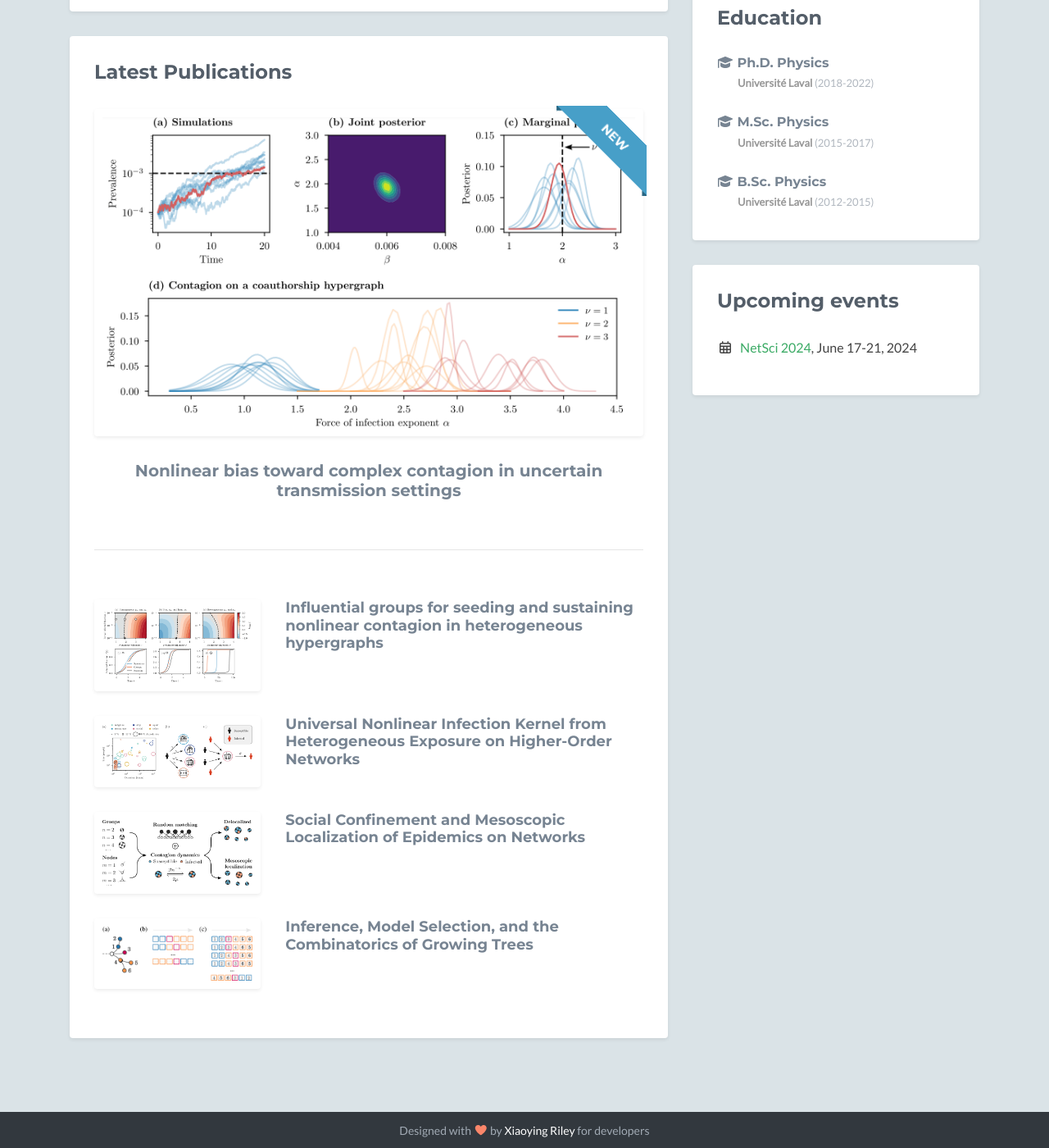
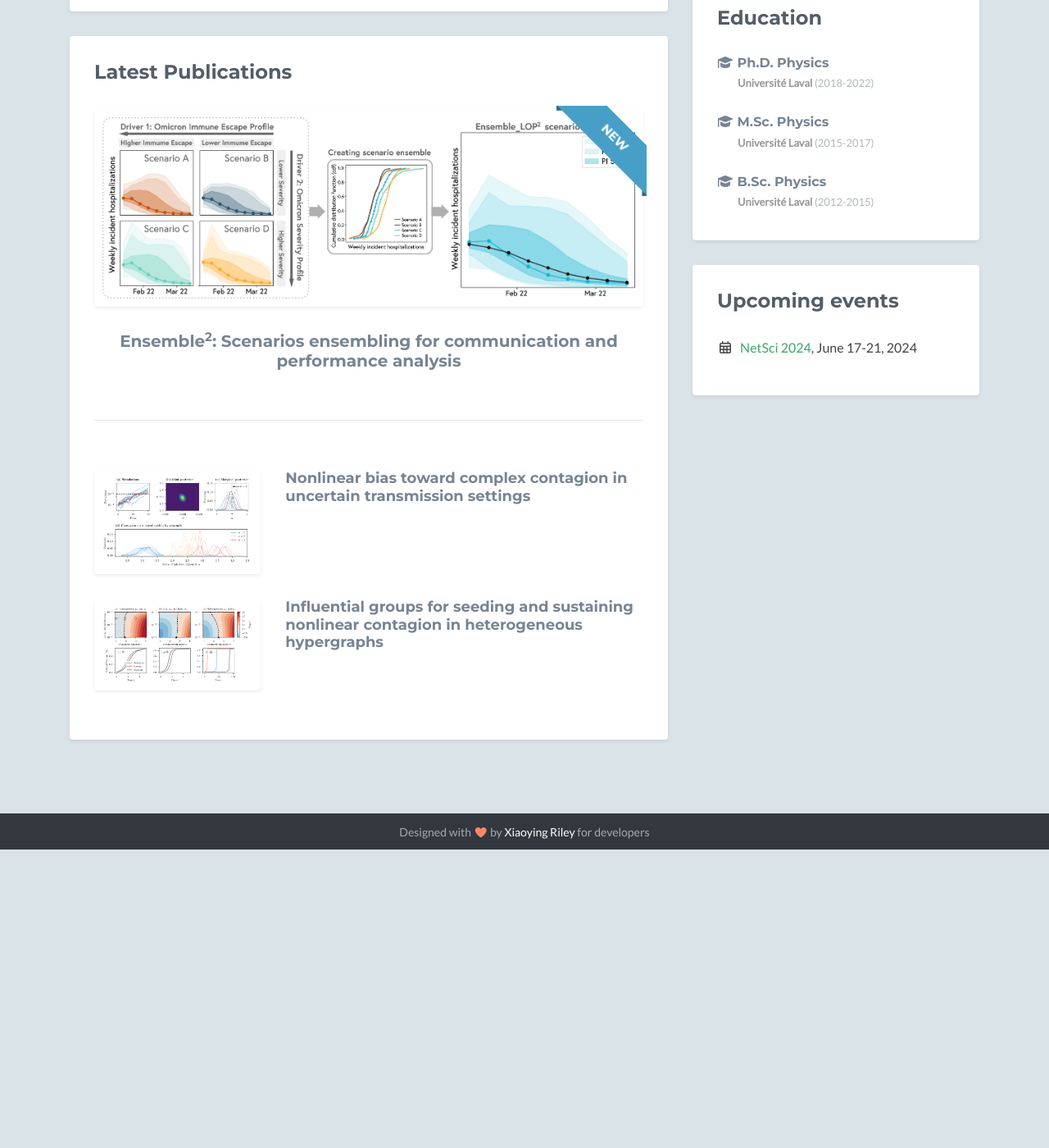
Before and after one commit to gstonge/gstonge.github.io, a Jekyll site: the page built from index.html, in a window 1280 px wide and 1400 px high, scrolled down 656 px. Shown: the whole window at 82% size. Built offline with Jekyll 4.4.1, drawn with Linux system fonts in a browser that asks for light colours; nearby versions of some CDN libraries; library files that are not in the unit come from our copies; after the commit the page ends 1692 px from its top, so only the background shows below that.

Commit message:
update CV + publications

```diff
--- a/_data/headline.yml
+++ b/_data/headline.yml
@@ -1,26 +1,18 @@
 headline:
+  - title: "Ensemble<sup>2</sup>: Scenarios ensembling for communication and performance analysis"
+    url: "https://doi.org/10.1016/j.epidem.2024.100748"
+    image: "assets/images/publications/ensemble2.jpeg"
+    desc: ""
+
+
+subheadline:
 
   - title: "Nonlinear bias toward complex contagion in uncertain transmission settings"
     url: "https://doi.org/10.1073/pnas.2312202121"
     image: "assets/images/publications/heterogeneous2023.png"
     desc: ""
 
-subheadline:
-
   - title: "Influential groups for seeding and sustaining nonlinear contagion in heterogeneous hypergraphs"
     url: "https://doi.org/10.1038/s42005-021-00788-w"
     image: "assets/images/publications/influential2021.png"
     desc: ""
-
-  - title: "Universal Nonlinear Infection Kernel from Heterogeneous Exposure on Higher-Order Networks"
-    url: "https://journals.aps.org/prl/abstract/10.1103/PhysRevLett.127.158301"
-    image: "assets/images/publications/bursty2021.png"
-    desc: ""
-
-  - title: "Social Confinement and Mesoscopic Localization of Epidemics on Networks"
-    image: "assets/images/publications/social2021.png"
-    url: "https://doi.org/10.1103/PhysRevLett.126.098301"
-
-  - title: "Inference, Model Selection, and the Combinatorics of Growing Trees"
-    image: "assets/images/publications/inference2021.png"
-    url: "https://doi.org/10.1103/PhysRevLett.126.038301"
--- a/_data/publications.yml
+++ b/_data/publications.yml
@@ -13,6 +13,14 @@ preprints:
 
 
 articles:
+
+  - title : "Ensemble<sup>2</sup>: Scenarios ensembling for communication and performance analysis"
+    authors : "Clara Bay, Guillaume St-Onge, Jessica T. Davis, Matteo Chinazzi, Emily Howerton, Justin Lessler, Michael C. Runge, Katriona Shea, Shaun Truelove, Cecile Viboud, Alessandro Vespignani"
+    fulltext : "https://doi.org/10.1016/j.epidem.2024.100748"
+    year : 2024
+    journal : Epidemics
+    volume : 46
+    pagenumber : 100748
 
   - title : "Nonlinear bias toward complex contagion in uncertain transmission settings"
     authors : "Guillaume St-Onge, Laurent Hébert-Dufresne,   Antoine Allard"
```
Also changed, not shown: assets/images/publications/ensemble2.jpeg (added), 2 other files.
